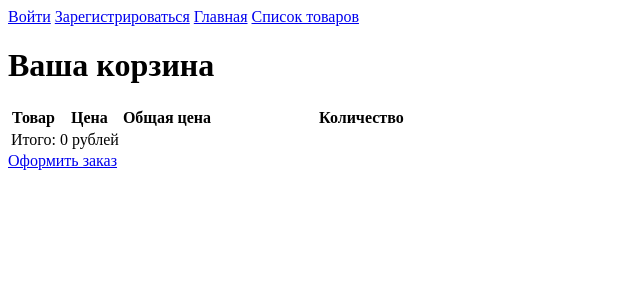
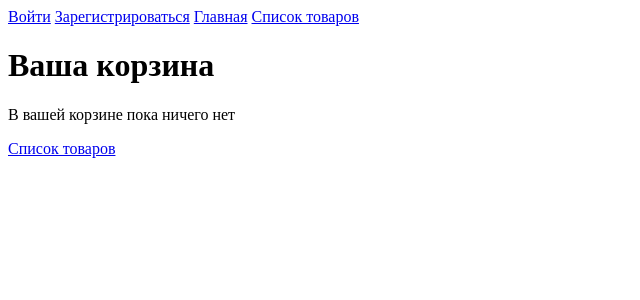
Before and after one commit to SFRMilkTea/guitarStore, a Django app: page /cart/ in a window 1280 px wide. Shown: the top 300 px of the page, without its empty margins (0-640 px from the left). Run offline with Django 4.2, Linux system fonts and the light colour scheme.

Commit message:
пустая корзина

```diff
--- a/templates/cart/detail.html
+++ b/templates/cart/detail.html
@@ -26,6 +26,12 @@
 {% load static %}
 {% block content %}
 <h1>Ваша корзина</h1>
+
+{% if not cart.get_total_price %}
+<p>В вашей корзине пока ничего нет</p>
+<a href="/products">Список товаров</a>
+{% else %}
+
 <table class="cart">
     <thead>
     <tr>
@@ -92,6 +98,7 @@
     Оформить заказ
 </a>
 {% endif %}
+{% endif %}
 {% endblock %}
 </body>
 </html>
```
